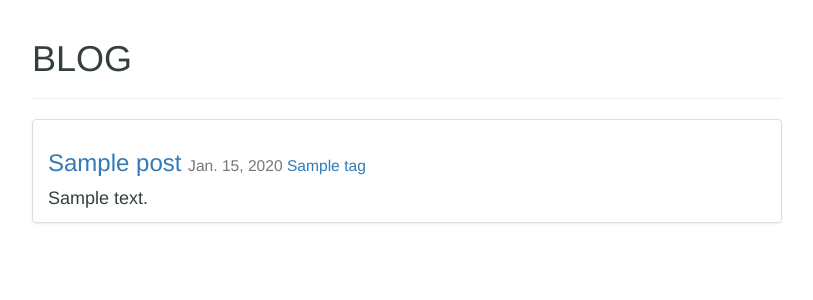
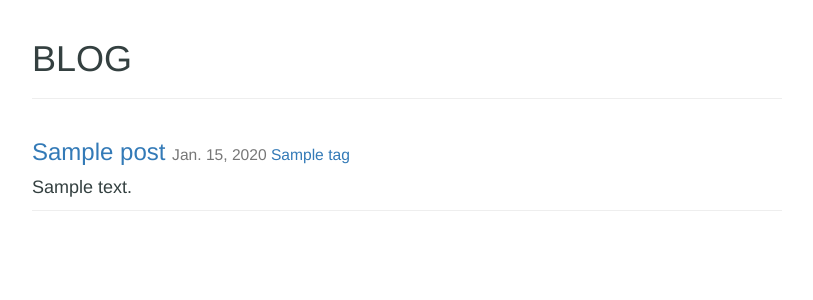
Before and after one commit to brandonw/personal-site, a Django app: template personal-site/templates/blog/home.html in a window 1280 px wide. Shown: the part 51-351 px from the top of the page, without its empty margins (233-1046 px from the left). Run offline with Django 3.2, Linux system fonts and the light colour scheme; the template is opened without the code that fills it: most values are stand-ins (such as "Sample title", 1, 10 or a date in 2020); some libraries are stand-ins or nearby versions.

Commit message:
Fix layout of blog/project listings
Instead of using lists, just slap everything in a page-header div
for the extra space and the hr.

```diff
--- a/personal-site/templates/blog/home.html
+++ b/personal-site/templates/blog/home.html
@@ -12,9 +12,8 @@
     <h1>BLOG</h1>
 </div>
 
-<ul class="list-group">
 {% for post in posts %}
-    <li class="list-group-item">
+<div class="page-header">
     <h3>
         <a href="{% url 'blog-post' post.pub_date.year post.pub_date.month post.pub_date.day post.slug %}">
             {{ post.name }}</a>
@@ -32,9 +31,8 @@
         </small>
     </h3>
     <div>{{ post.get_preview|safe }}</div>
-    </li>
+</div>
 {% endfor %}
-</div>
 
 <ul class="pager">
     {% if page_obj.has_previous %}
--- a/personal-site/templates/projects/home.html
+++ b/personal-site/templates/projects/home.html
@@ -14,10 +14,8 @@
 
 {% load thumbnail %}
 
-<ul id="project-list" class="list-unstyled">
-
 {% for project in projects %}
-    <li>
+<div class="page-header">
     <a href="{% url 'project-detail' project.slug %}">
         <h2 id="{{project.slug}}">{{ project.name }}</h2>
     </a>
@@ -38,7 +36,7 @@
             <p>short_descr: {{ project.short_descr }}</p>
         </div>
     </div>
-    </li>
+</div>
 {% endfor %}
 
 </ul>
```
Lines whose indentation alone changed are shown as unchanged.
